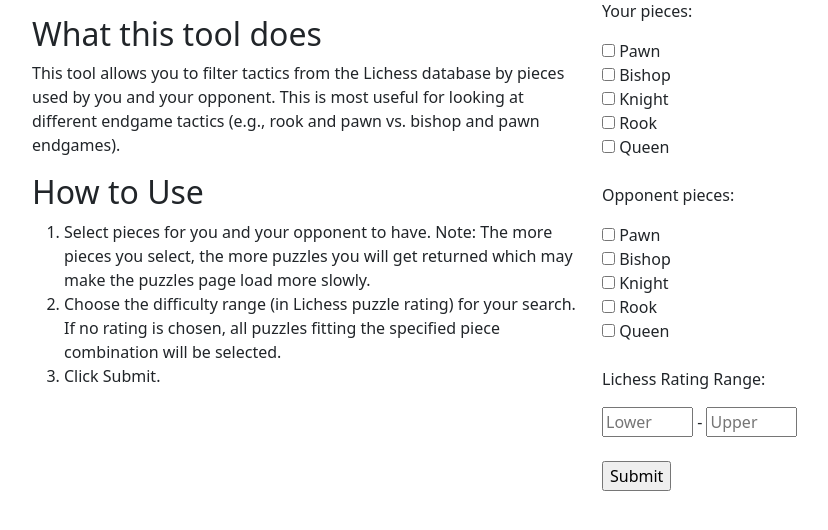
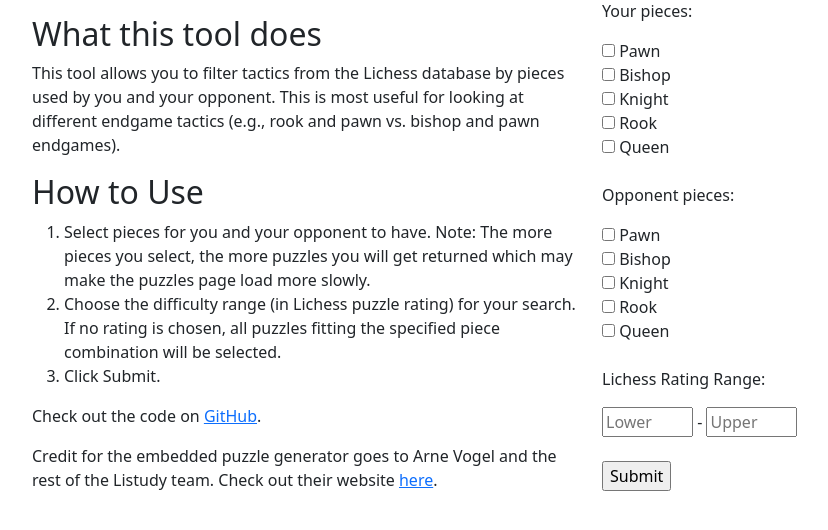
Before and after one commit to sampma309/LichessPuzzleFilter, a Flask app: page / in a window 1280 px wide. Shown: the part 57-587 px from the top of the page, without its empty margins (50-878 px from the left). Run offline with Flask 2, Linux system fonts and the light colour scheme.

Commit message:
added credit to Arne Vogel and added a link to the GitHub page

```diff
--- a/templates/index.html
+++ b/templates/index.html
@@ -35,6 +35,13 @@
                             Click Submit.
                         </li>
                     </ol>
+                    <p>
+                        Check out the code on <a href="https://github.com/sampma309/CS50-Final-Project">GitHub</a>.
+                    </p>
+                    <p>
+                        Credit for the embedded puzzle generator goes to Arne Vogel and the rest of the
+                        Listudy team. Check out their website <a href="https://listudy.org/">here</a>.
+                    </p>
                 </p>
             </div>
             <div class="col">
```
